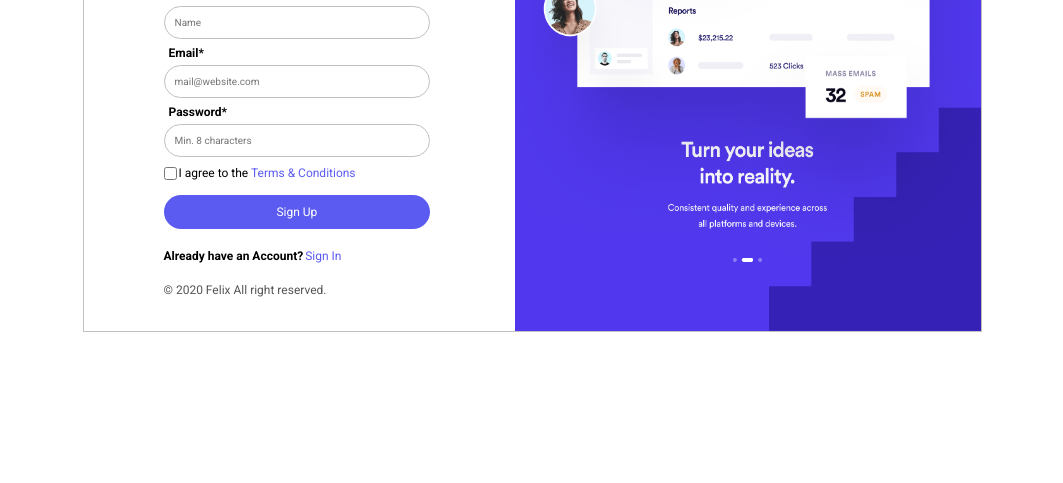
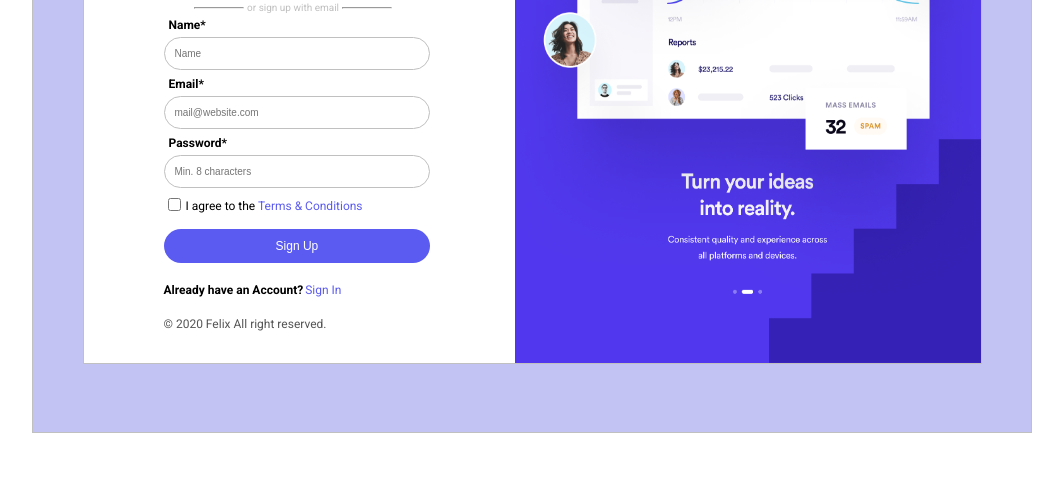
Before and after one commit to Ashwini1011/Form-Vss, a plain HTML site: page index.html in a window 1280 px wide. Shown: the part 317-800 px from the top of the page, without its empty margins (108-1171 px from the left). Drawn offline with Linux system fonts and the light colour scheme.

Commit message:
Add files via upload

```diff
--- a/index.html
+++ b/index.html
@@ -11,7 +11,7 @@
     <title>My Project</title>
 </head>
 <body>
-
+    <div class="main">
         <div class="container">
             <form class="form">
                <img class='symbol'src="symbol.png" alt="symbol">
@@ -24,7 +24,7 @@
                <div class="line">
                    <hr class="hrcolor">
                    <a class="silver-line" href="#">or sign up with email</a>
-            <hr class="hrcolor">
+                   <hr class="hrcolor1">
                </div>
                <label><strong>Name*</strong></label>
                <input class="box" type="text" placeholder="Name" required>
@@ -46,6 +46,6 @@
                    <img src="side_banner.png" alt="side-banner">
                </div>
           </div>
-
+    </div>
 </body>
 </html>
--- a/style.css
+++ b/style.css
@@ -1,20 +1,34 @@
 @import url('https://fonts.googleapis.com/css2?family=Josefin+Sans:wght@100;400&family=Open+Sans:wght@300&family=Roboto:wght@400;700&display=swap');
 
 * {
-  font-family: 'Roboto';
   box-sizing: border-box;
+}
+
+body {
+  font-family: 'Roboto', sans-serif;
+  margin: 0;
   padding: 0;
-  margin: 0;
+}
+
+.main {
+  display: flex;
+  height: 750px;
+  width: 1000px;
+  border: 1px solid silver;
+  margin: auto;
+  background-color: rgb(194, 194, 243);
+  position: relative;
+  z-index: -1;
 }
 
 /* Container */
 .container {
   display: flex;
-  height: 599px;
+  height: 600px;
   width: 899px;
   border: 1px solid silver;
   margin: auto;
-  margin-top: 50px;
+  margin-top: 80px;
   background-color: #fff;
 }
 
@@ -35,14 +49,21 @@
 
 .hrcolor {
   color: silver;
-  width: 45px;
+  width: 50px;
+  margin: 0 1px 0 33px;
+}
+
+.hrcolor1 {
+  color: silver;
+  width: 50px;
+  margin: 0 55px 0 1px;
 }
 
 .silver-line {
   text-decoration: none;
   color: silver;
   font-size: 10px;
-  margin: 0px 2px;
+  margin: 0px;
 }
 
 /*Login Form*/
@@ -52,6 +73,7 @@
   width: 45%;
   margin: 20px 0px 20px 50px;
   background-color: #fff;
+  position: relative;
 }
 
 .form h2 {
@@ -156,9 +178,12 @@ a {
   justify-content: center;
   align-items: center;
   width: 55%;
+  position: relative;
 }
 
 .side img {
   width: 100%;
   height: 100%;
+  background-size: cover;
+  position: absolute;
 }
```
Lines whose indentation alone changed are shown as unchanged.
